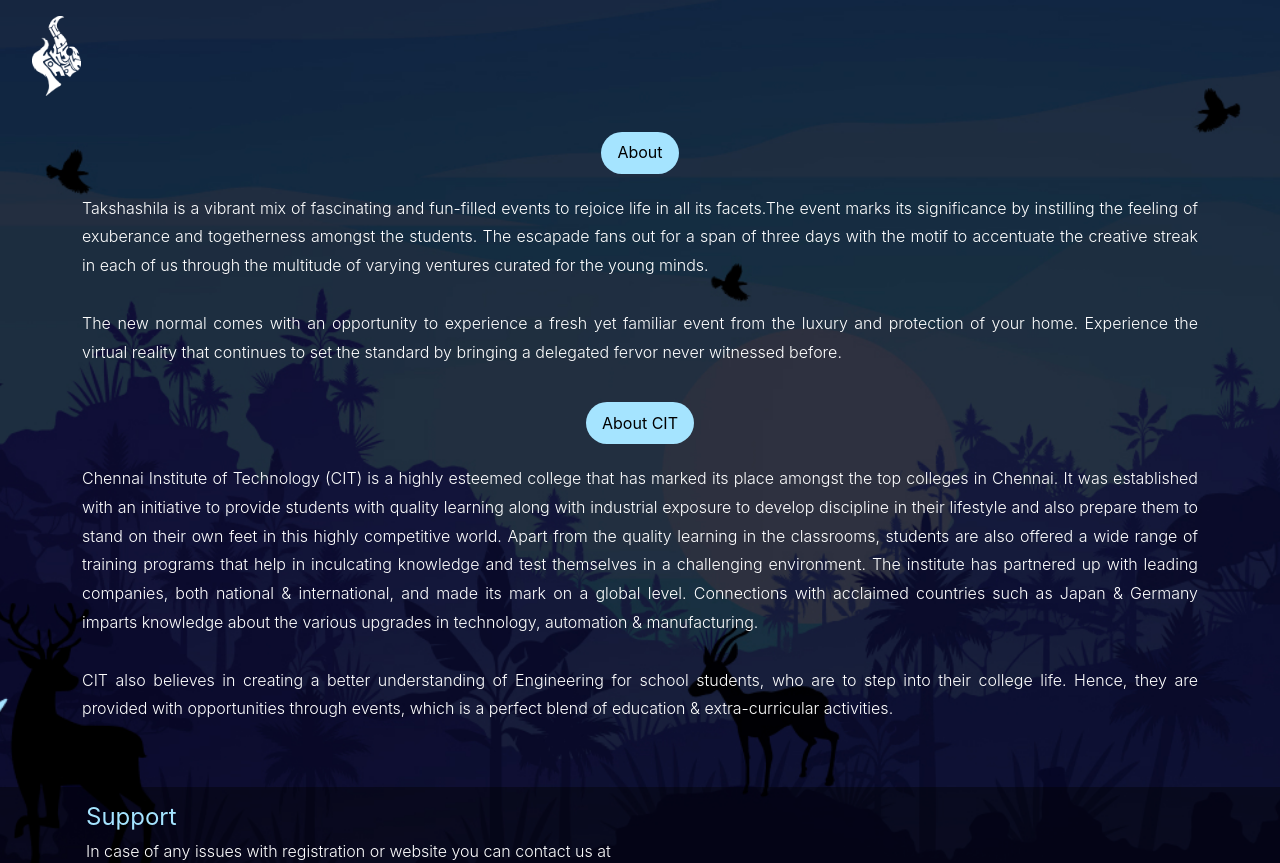
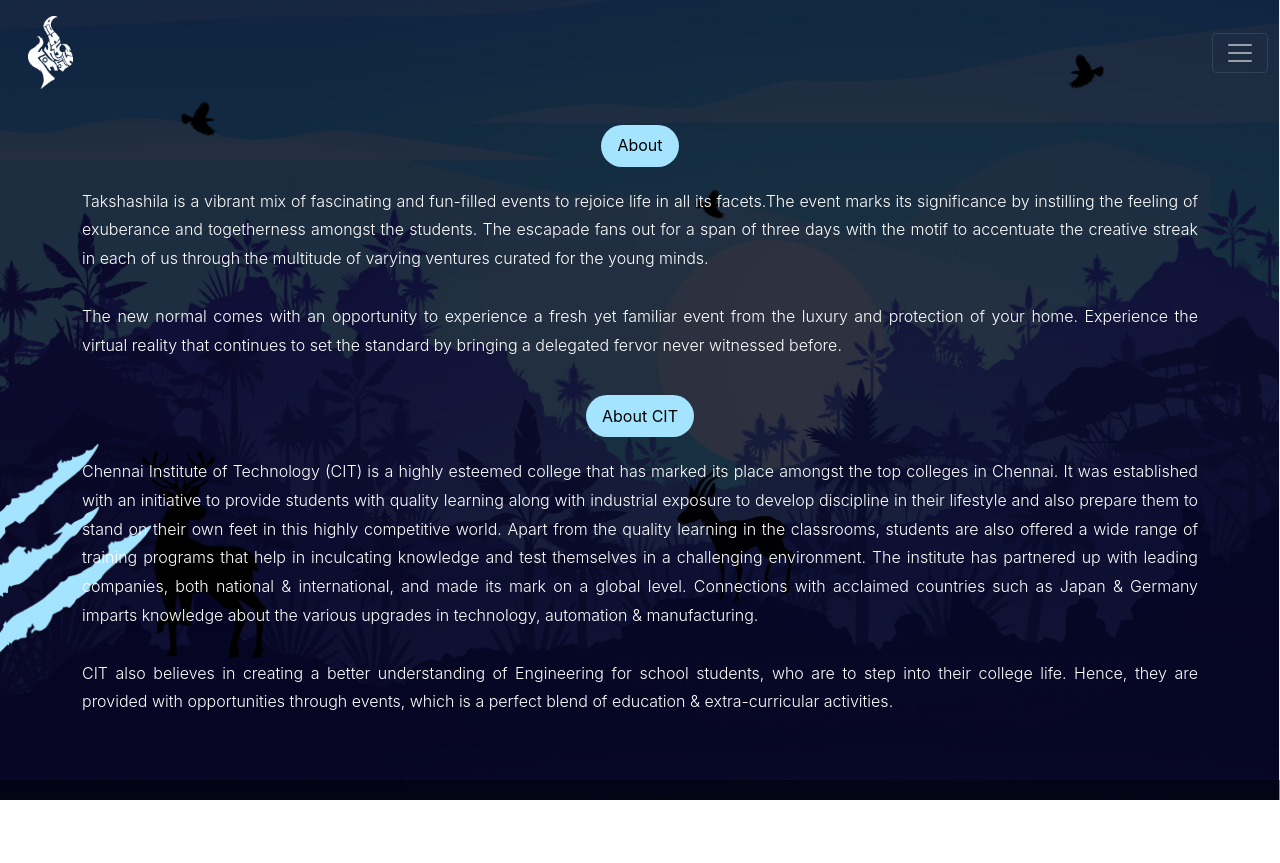
Before and after one commit to Legal-Pirates-Official/Takshashila-2k22, a React (Create React App) app: page /about in a window 1280 px wide. Shown: the top 863 px of the page. After the commit the page ends 800 px from the top, so only its background shows below. Built offline with nearby package versions, Linux system fonts and the light colour scheme.

Commit message:
Updates About Page

```diff
--- a/src/screens/About/About.jsx
+++ b/src/screens/About/About.jsx
@@ -1,17 +1,12 @@
 import React from "react";
+import { EventHeader } from "../../components/EventNavbar";
+import Support from "../../components/Support";
 import { AboutContainer, AboutDiv } from "./About.style";
-import tkLogo from "../../assets/logo/tklogo.png";
-import { Link } from "react-router-dom";
-import Support from "../../components/Support";
 
 function About() {
   return (
     <AboutContainer className="AboutContainer">
-      <div className="tkheader">
-        <Link to="/">
-          <img src={tkLogo} alt="logo" />
-        </Link>
-      </div>
+      <EventHeader type={"technical"} />
       <AboutDiv className="container">
         <div>
           <div className="title">About</div>
--- a/src/screens/About/About.style.js
+++ b/src/screens/About/About.style.js
@@ -7,14 +7,29 @@
   align-items: center;
   justify-content: space-between;
   width: 100%;
-  min-height: 100vh;
+  height: 100vh;
+  overflow-y:scroll;
   color: #ffff;
-  text-align: justify;
-  line-height: 1.8;
-  font-weight:300;
+  .nav-link{
+    display: flex;
+    flex-direction: row;
+    align-items: center;
+    justify-content: center;
+    padding: 0.5rem 1.25rem;
+    margin:0 0 0.5rem 0;
+    text-decoration: none;
+    color: #000000!important;
+    background: #a5e4ff;
+    border-radius: 45px;
+    font-size: medium;
+    font-weight: 400;
+}
 `;
 
 export const AboutDiv = styled.div`
+text-align: justify;
+line-height: 1.8;
+font-weight:300;
   position: relative;
   display: flex;
   flex-direction: column;
```
